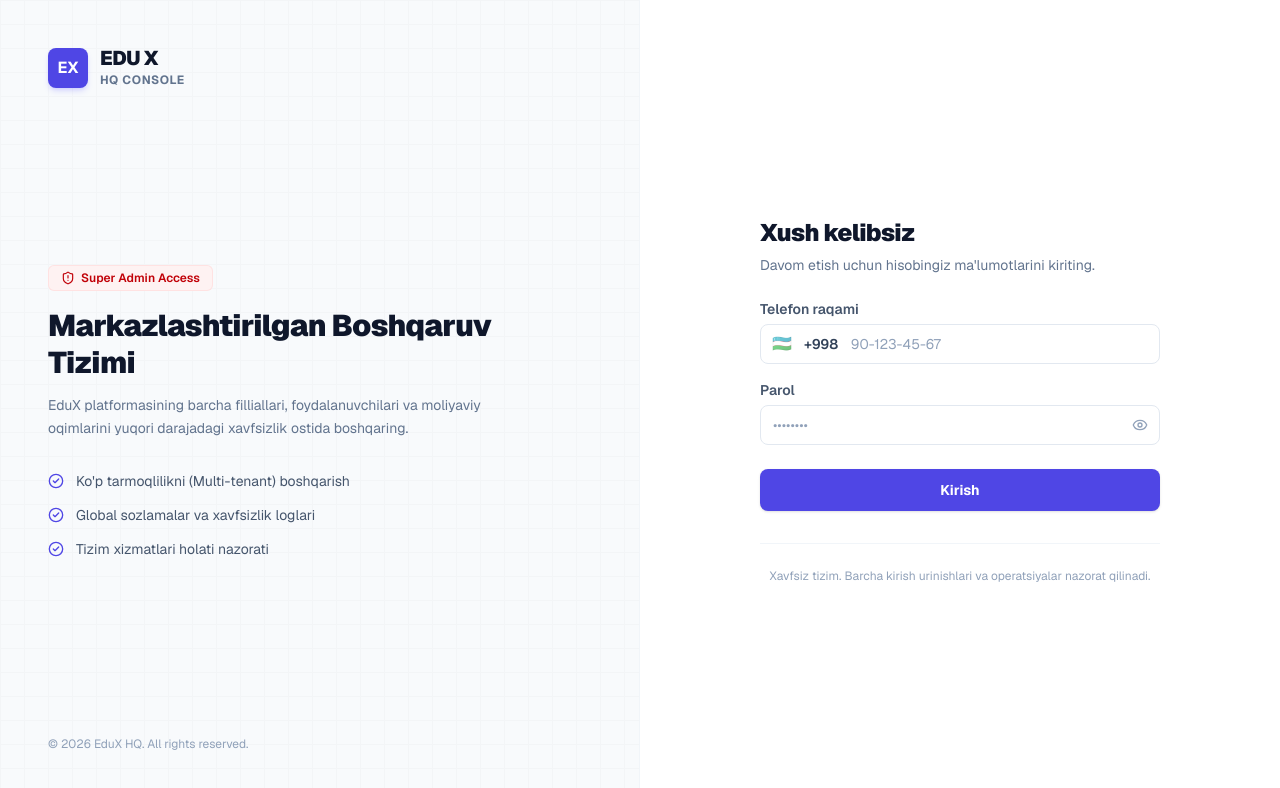
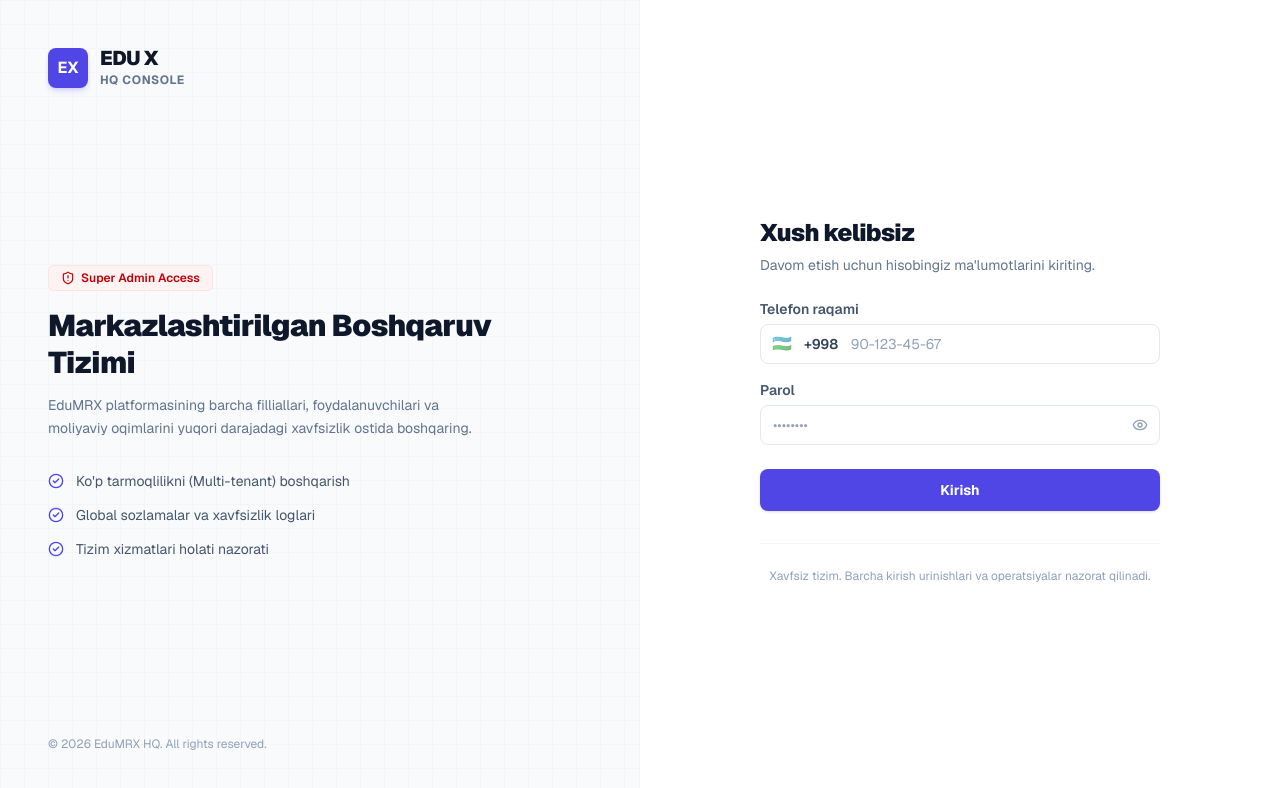
Before and after one commit to EduMRX-System/EduMRX-Admin, a Next.js app: page /login in a window 1280 px wide. Shown: the top 788 px of the page. Built offline with nearby package versions, Linux system fonts and the light colour scheme; no server answers.

Commit message:
fix: fixed views

```diff
--- a/views/LoginView.tsx
+++ b/views/LoginView.tsx
@@ -98,7 +98,7 @@ export default function LoginView() {
                         Markazlashtirilgan Boshqaruv Tizimi
                     </h1>
                     <p className="text-sm text-slate-500 dark:text-slate-400 mt-3 leading-relaxed">
-                        EduX platformasining barcha filliallari, foydalanuvchilari va moliyaviy oqimlarini yuqori darajadagi xavfsizlik ostida boshqaring.
+                        EduMRX platformasining barcha filliallari, foydalanuvchilari va moliyaviy oqimlarini yuqori darajadagi xavfsizlik ostida boshqaring.
                     </p>
 
                     {/* Minimalist qulayliklar ro'yxati */}
@@ -120,13 +120,13 @@ export default function LoginView() {
 
                 {/* Footer qismi */}
                 <div className="text-xs text-slate-400 dark:text-slate-500 relative z-10">
-                    &copy; {new Date().getFullYear()} EduX HQ. All rights reserved.
+                    &copy; {new Date().getFullYear()} EduMRX HQ. All rights reserved.
                 </div>
             </div>
 
             {/* O'NG TOMON: Login Formasi */}
             <div className="w-full lg:w-1/2 flex items-center justify-center p-6 sm:p-12">
-                <div className="w-full max-w-[400px]">
+                <div className="w-full max-w-100">
 
                     {/* Mobil ekranlar uchun logotip (Faqat kichik ekranlarda chiqadi) */}
                     <div className="flex lg:hidden items-center gap-3 mb-8">
```
